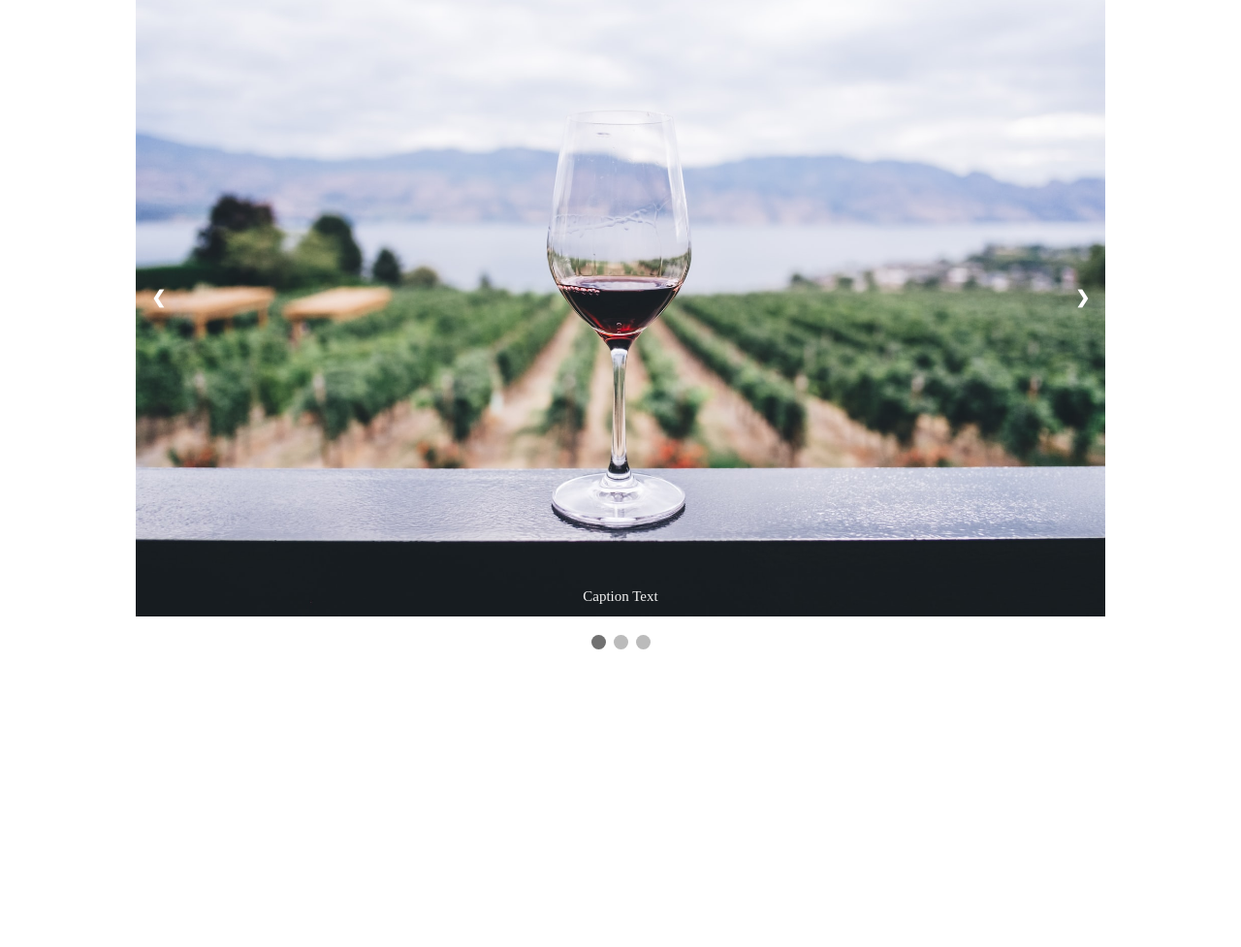
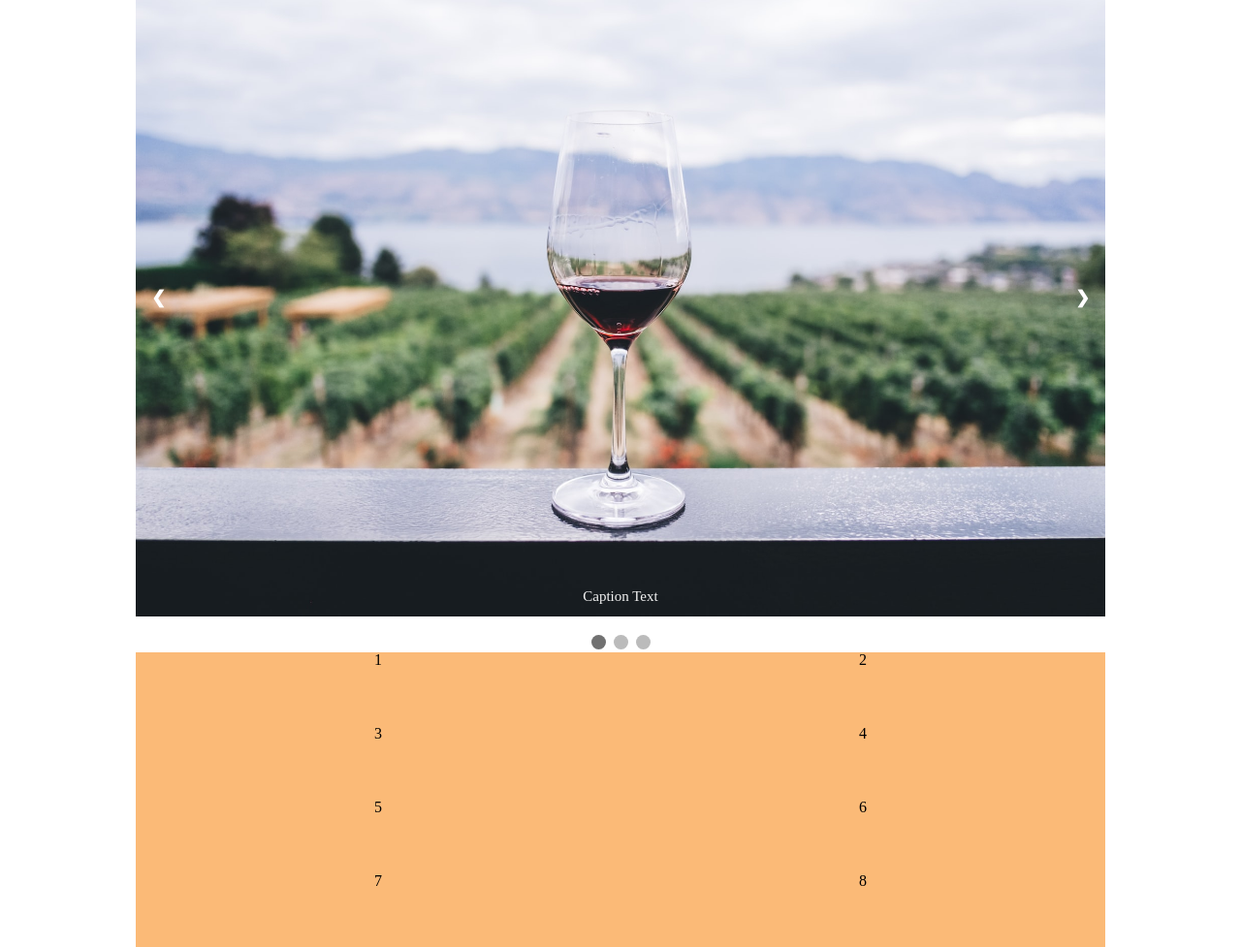
Before and after one commit to zviadkarkashadze/finalproject, a plain HTML site: page wineshop.html in a window 1280 px wide. Shown: the part 111-1088 px from the top of the page at 97% size. Before the commit the page ends 800 px from the top, so only its background shows below. Drawn offline with Linux system fonts and the light colour scheme.

Commit message:
added divs

```diff
--- a/css/style.css
+++ b/css/style.css
@@ -383,3 +383,20 @@ input[type=submit]:hover {
   position:absolute;
   bottom:0;
 }
+
+
+.winebox {
+  display: flex;
+  justify-content: center;
+  flex-wrap: wrap;
+}
+
+.wineshopbox {
+  width: 500px;
+  background-color: #FBBA77;
+  display: flex;
+  justify-content: center;
+  align-items: center;
+  flex-direction: column;
+  padding-bottom: 60px;
+}
--- a/wineshop.html
+++ b/wineshop.html
@@ -108,6 +108,36 @@
       }
       </script>
 
+ <div class="winebox">
+
+    <div class="wineshopbox">
+    1
+
+    </div>
+    <div class="wineshopbox">
+    2
+    </div>
+    <div class="wineshopbox">
+    3
+    </div>
+    <div class="wineshopbox">
+    4
+    </div>
+    <div class="wineshopbox">
+    5
+    </div>
+    <div class="wineshopbox">
+    6
+    </div>
+    <div class="wineshopbox">
+    7
+    </div>
+    <div class="wineshopbox">
+    8
+    </div>
+
+</div>
+
 
 </body>
 </html>
```
